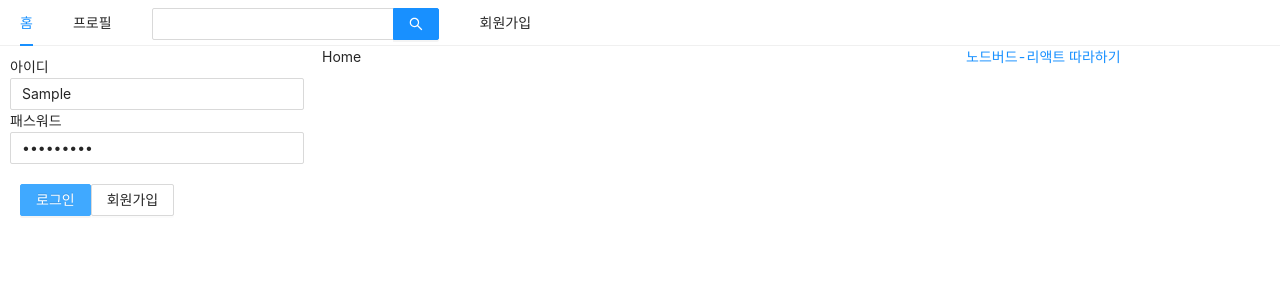
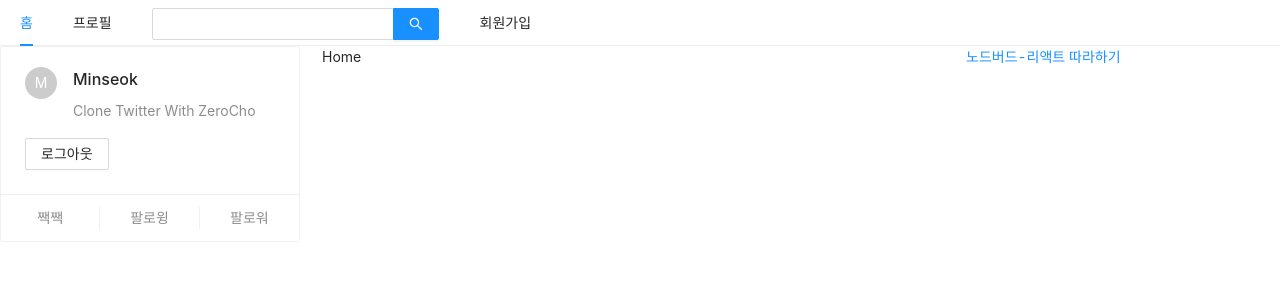
Before and after one commit to songminseok/node-bird, a Next.js app in the folder learn/: page / in a window 1280 px wide. Both pictures are taken after typing "Sample", "Sample123" into the empty fields and a click on the button "로그인". Shown: the top 300 px of the page. Built offline with nearby package versions, Linux system fonts and the light colour scheme.

Commit message:
UserProfile 페이지 Card 컴포넌트 사용

```diff
--- a/learn/components/AppLayout.tsx
+++ b/learn/components/AppLayout.tsx
@@ -24,7 +24,7 @@ const AppLayout = ({children}: Props) => {
       <Menu items={items} mode="horizontal"/>
       <Row gutter={8}>
         <Col xs={24} md={6}>
-          {isLoggedIn ? <UserProfile /> : <LoginForm />}
+          {isLoggedIn ? <UserProfile setIsLoggedIn={setIsLoggedIn}/> : <LoginForm setIsLoggedIn={setIsLoggedIn}/>}
         </Col>
         <Col xs={24} md={12}>
           {children}
--- a/learn/components/LoginForm.tsx
+++ b/learn/components/LoginForm.tsx
@@ -5,12 +5,11 @@ import Link from 'next/link'
 import {css} from '@emotion/react'
 
 const inputWrapperStyle = css({
-  padding: 10
+  padding: 10,
 })
 
 const buttonWrapperStyle = css({
   marginTop: 10,
-  padding: 10,
 })
 
 interface FormValues {
@@ -18,12 +17,17 @@ interface FormValues {
   password: string
 }
 
-export default function LoginForm() {
+interface Props {
+  setIsLoggedIn: (loggedIn: boolean) => void
+}
+
+export default function LoginForm({setIsLoggedIn}: Props) {
   const {handleSubmit, control} = useForm<FormValues>()
 
   const onSubmit = React.useCallback((values: FormValues) => {
     console.log('[OnSubmit] values', values)
-  }, [])
+    setIsLoggedIn(true)
+  }, [setIsLoggedIn])
 
   return (
     <form css={inputWrapperStyle} onSubmit={handleSubmit(onSubmit)}>
--- a/learn/components/UserProfile.tsx
+++ b/learn/components/UserProfile.tsx
@@ -1,7 +1,39 @@
 import React from 'react'
+import {Avatar, Button, Card} from 'antd'
+import {css} from '@emotion/react'
 
-export default function UserProfile() {
+const cardStyle = css({
+  width: 300,
+})
+
+const buttonStyle = css({
+  marginTop: 20,
+})
+
+interface Props {
+  setIsLoggedIn: (loggedIn: boolean) => void
+}
+
+export default function UserProfile({setIsLoggedIn}: Props) {
+  const onLogout = React.useCallback(() => {
+    setIsLoggedIn(false)
+  }, [setIsLoggedIn])
+
   return (
-    <div>UserProfile</div>
-  );
+    <Card
+      css={cardStyle}
+      actions={[
+        <div key={'twit'}>짹짹</div>,
+        <div key={'following'}>팔로윙</div>,
+        <div key={'follower'}>팔로워</div>,
+      ]}
+    >
+      <Card.Meta
+        avatar={<Avatar>M</Avatar>}
+        title='Minseok'
+        description='Clone Twitter With ZeroCho'
+      />
+      <Button css={buttonStyle} onClick={onLogout}>로그아웃</Button>
+    </Card>
+  )
 }
```
